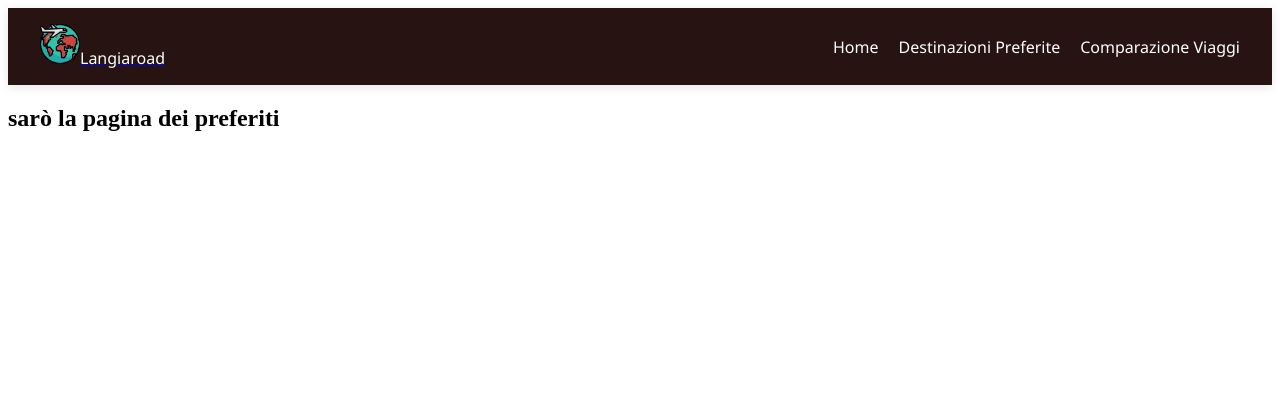
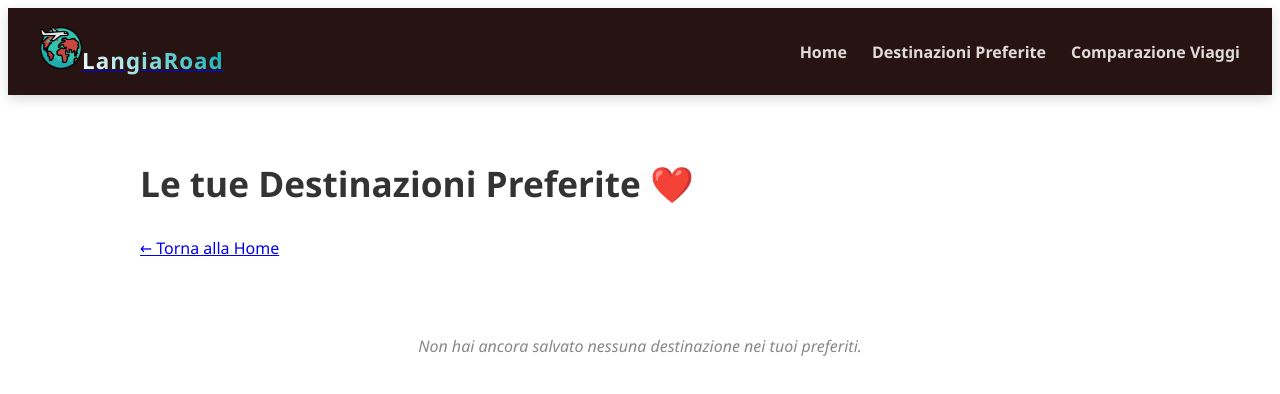
Before and after one commit to andrealangianese/progetto-finale-spec-frontend-front, a React (Vite) app: page /destinazioni-preferite in a window 1280 px wide. Shown: the top 394 px of the page. Built offline with nearby package versions, Linux system fonts and the light colour scheme.

Commit message:
feat: pagina dei preferiti ultimata con css e sistemazioni visive finali

```diff
--- a/index.html
+++ b/index.html
@@ -5,7 +5,7 @@
   <meta charset="UTF-8" />
   <link rel="icon" type="image/svg+xml" href="/icona-viaggi.webp" />
   <meta name="viewport" content="width=device-width, initial-scale=1.0" />
-  <title>Langiaroad</title>
+  <title>LangiaRoad</title>
 </head>
 
 <body>
--- a/src/App.css
+++ b/src/App.css
@@ -4,34 +4,72 @@
     justify-content: space-between;
     align-items: center;
     background-color: #281313;
-    padding: 1rem 2rem;
-    box-shadow: 0 2px 10px rgba(0, 0, 0, 0.1);
+    padding: 1.2rem 2rem;
+    /* Aumentato leggermente il padding verticale per dare respiro */
+    box-shadow: 0 4px 12px rgba(0, 0, 0, 0.15);
 }
 
+/* CONTENITORE LOGO + SCRITTA */
+.navbar-logo {
+    display: flex;
+    align-items: center;
+    gap: 12px;
+    /* Crea uno spazio perfetto tra il mondo e la scritta Langiaroad */
+}
+
+/* L'icona del mondo del logo */
 .navbar-icon {
-    width: 40px;
-    height: 40px;
+    width: 42px;
+    height: 42px;
     object-fit: contain;
-    border-radius: 4p
+    transition: transform 0.3s ease;
+}
+
+/* Effetto carino: se passi il mouse sul logo, il mondo gira leggermente */
+.navbar-logo:hover .navbar-icon {
+    transform: rotate(15deg);
+}
+
+/* LA SCRITTA LANGIAROAD DIVENTATA BELLISSIMA */
+.navbar-logo-text {
+    color: #ffffff;
+    font-family: 'Segoe UI', Tahoma, Geneva, Verdana, sans-serif;
+    font-weight: 800;
+    /* Scritta più spessa e importante */
+    font-size: 1.4rem;
+    /* Leggermente più grande per renderla leggibile */
+    letter-spacing: 1px;
+    /* Spazia leggermente le lettere per un look moderno e "travel" */
+    background: linear-gradient(45deg, #ffffff, #00adb5);
+    /* Sfumatura leggera che sfuma nel tuo turchese */
+    -webkit-background-clip: text;
+    -webkit-text-fill-color: transparent;
 }
 
 .navbar-links {
     display: flex;
-    gap: 20px;
+    gap: 25px;
+    /* Aumentato il gap tra i link per uniformarli */
+    align-items: center;
 }
 
 .navbar-link {
     color: #ffffff;
     text-decoration: none;
-    font-family: 'Segoe UI', Tahoma;
-    font-weight: 500;
+    font-family: 'Segoe UI', Tahoma, Geneva, Verdana, sans-serif;
+    font-weight: 600;
+    /* Un filo più marcati per l'eleganza */
     font-size: 1rem;
-    transition: color 0.3s ease;
+    transition: all 0.3s ease;
+    opacity: 0.85;
+    /* Leggermente opachi di default per far risaltare il logo */
 }
 
+/* Hover sui link della navbar: usiamo il tuo turchese invece del vecchio blu scuro,
+   così si abbina perfettamente ai pulsanti del sito! */
 .navbar-link:hover {
-    color: #2b4d90;
-
+    color: #00adb5;
+    opacity: 1;
 }
 
 /* Contenitore Principale */
--- a/src/components/DetailPage.jsx
+++ b/src/components/DetailPage.jsx
@@ -101,8 +101,6 @@ export default function DetailPage() {
                 </div>
             </div>
             <div className="detail-actions">
-                <Link to="/">← Torna alla Home</Link>
-
                 {/* BOTTONE CONFRONTA NEL DETTAGLIO */}
                 <button onClick={aggiungiAlComparatoreDalDettaglio}>
                     Confronta questo viaggio
--- a/src/components/FavouritePage.jsx
+++ b/src/components/FavouritePage.jsx
@@ -1,7 +1,54 @@
+import { useState, useEffect } from "react";
+import { Link } from "react-router-dom";
+
 export default function FavouritePage() {
+    const [preferiti, setPreferiti] = useState([]);
+
+    // Al caricamento della pagina leggiamo i preferiti salvati nel browser
+    useEffect(() => {
+        const salvati = JSON.parse(localStorage.getItem("travels_favs")) || [];
+        setPreferiti(salvati);
+    }, []);
+
+    // Funzione per rimuovere un viaggio dai preferiti
+    const rimuoviPreferito = (idDaRimuovere) => {
+        const filtrati = preferiti.filter((v) => v.id !== idDaRimuovere);
+        setPreferiti(filtrati);
+        localStorage.setItem("travels_favs", JSON.stringify(filtrati));
+    };
+
     return (
-        <>
-            <h2>sarò la pagina dei preferiti</h2>
-        </>
-    )
+        <div className="homepage-container">
+            <h1 className="homepage-title">Le tue Destinazioni Preferite ❤️</h1>
+
+            <Link to="/" className="btn-secondary" style={{ marginBottom: "20px", display: "inline-block" }}>
+                ← Torna alla Home
+            </Link>
+
+            {preferiti.length === 0 ? (
+                <p className="no-results">Non hai ancora salvato nessuna destinazione nei tuoi preferiti.</p>
+            ) : (
+                /* Usiamo la tua stessa identica struttura a lista verticale che si vede nello screenshot */
+                <div className="travels-grid">
+                    {preferiti.map((viaggio) => (
+                        <div key={viaggio.id} className="travel-card">
+                            <div className="travel-card-content">
+                                <h3 className="travel-card-title">{viaggio.title}</h3>
+                                <span className="travel-card-category">{viaggio.category}</span>
+                            </div>
+
+                            <div style={{ display: "flex", gap: "10px" }}>
+                                <button onClick={() => rimuoviPreferito(viaggio.id)} className="travel-card-button" style={{ backgroundColor: "#ff6b6b" }}>
+                                    ❌ Rimuovi
+                                </button>
+                                <Link to={`/travels/${viaggio.id}`} className="travel-card-button">
+                                    Dettagli del Viaggio
+                                </Link>
+                            </div>
+                        </div>
+                    ))}
+                </div>
+            )}
+        </div>
+    );
 }
--- a/src/components/HomePage.jsx
+++ b/src/components/HomePage.jsx
@@ -38,15 +38,19 @@ export default function HomePage() {
 
 
         if (ordinamentoAlfabetico === 'title-asc') {
-            return titoloA.localeCompare(titoloB); // Fa tutto da solo: restituisce -1, 1 o 0 in automatico!
+            return titoloA.localeCompare(titoloB);
         } else if (ordinamentoAlfabetico === 'title-desc') {
-            return titoloB.localeCompare(titoloA); // Al contrario per la Z-A
+            return titoloB.localeCompare(titoloA);
         }
         return 0;
     })
 
-    const aggiungiAlComparatoreDalDettaglio = () => {
+    // funzione che andrò a richiamare dopo per confrontare viaggi
+    const aggiungiAlComparatore = (viaggio) => {
+        // prendo l'array salvato nel browser (se non c'è nulla, parto da un array vuoto)
         const salvati = JSON.parse(localStorage.getItem("travels_comparator")) || [];
+
+        // controllo se questo viaggio è già stato inserito
         const giaPresente = salvati.some(item => item.id === viaggio.id);
 
         if (giaPresente) {
@@ -54,28 +58,32 @@ export default function HomePage() {
             return;
         }
 
+        // aggiungo il viaggio corrente alla lista e salvo tutto nel browser
         const nuoviSalvati = [...salvati, viaggio];
         localStorage.setItem("travels_comparator", JSON.stringify(nuoviSalvati));
         alert(`${viaggio.title} aggiunto al comparatore!`);
     };
 
-    const aggiungiAlComparatore = (viaggio) => {
-        // 1. Prendo l'array salvato nel browser (se non c'è nulla, parto da un array vuoto)
-        const salvati = JSON.parse(localStorage.getItem("travels_comparator")) || [];
+    // funzione per gestire i preferiti molto simile a quella sopra
 
-        // 2. Controllo se questo viaggio è già stato inserito
+    const aggiungiAiPreferiti = (viaggio) => {
+        // prendo l'array salvato nel browser (se non c'è nulla, parto da un array vuoto)
+        const salvati = JSON.parse(localStorage.getItem("travels_favs")) || [];
+
+        // controllo se questo viaggio è già stato inserito
         const giaPresente = salvati.some(item => item.id === viaggio.id);
 
         if (giaPresente) {
-            alert("Questo viaggio è già presente nel comparatore!");
+            alert("Questo viaggio è già presente tra i tuoi preferiti!");
             return;
         }
 
-        // 3. Aggiungo il viaggio corrente alla lista e salvo tutto nel browser
+        // aggiungo il viaggio corrente alla lista e salvo tutto nel browser
         const nuoviSalvati = [...salvati, viaggio];
-        localStorage.setItem("travels_comparator", JSON.stringify(nuoviSalvati));
-        alert(`${viaggio.title} aggiunto al comparatore!`);
+        localStorage.setItem("travels_favs", JSON.stringify(nuoviSalvati));
+        alert(`${viaggio.title} aggiunto ai tuoi preferiti!!!`);
     };
+
 
     return (
         <div className="homepage-container">
@@ -137,8 +145,10 @@ export default function HomePage() {
                             </div>
                             {/* bottone per la comparazione dei viaggi*/}
                             <div>
-
-                                <button onClick={() => aggiungiAlComparatore(viaggio)}>
+                                <button onClick={() => aggiungiAiPreferiti(viaggio)} className="travel-card-button" style={{ backgroundColor: 'black', marginLeft: "10px" }}>
+                                    ❤️
+                                </button>
+                                <button onClick={() => aggiungiAlComparatore(viaggio)} style={{ backgroundColor: 'brown', marginLeft: "10px", marginRight: '10px' }}>
                                     Confronta
                                 </button>
                                 <Link to={`/travels/${viaggio.id}`} className="travel-card-button">
--- a/src/components/NavBar.jsx
+++ b/src/components/NavBar.jsx
@@ -13,7 +13,7 @@ export default function NavBar() {
                             alt="Logo Viaggi"
                             className="navbar-icon"
                         />
-                        <span className="navbar-link">Langiaroad</span>
+                        <span className="navbar-logo-text">LangiaRoad</span>
                     </Link>
                 </div>
                 <div className="navbar-links">
```
